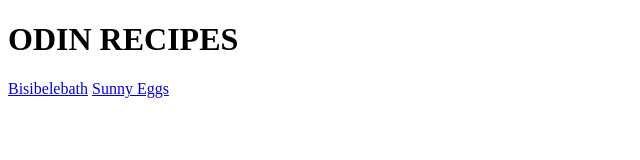
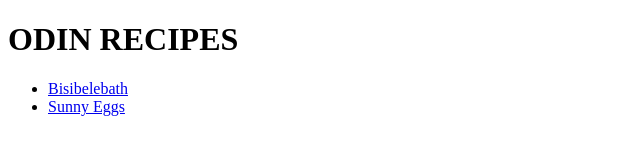
Before and after one commit to Aynahd/odin-recipes, a plain HTML site: page index.html in a window 1280 px wide. Shown: the whole page, without its empty margins (0-640 px from the left). Drawn offline with Linux system fonts and the light colour scheme.

Commit message:
had not added the recipe options in a list, looked stupid.

```diff
--- a/index.html
+++ b/index.html
@@ -7,7 +7,9 @@
     <h1>
         ODIN RECIPES
     </h1>
-    <a href="recipes/bisibelebath.html">Bisibelebath</a>
-    <a href="recipes/eggs.html">Sunny Eggs</a>
+    <ul>
+    <li><a href="recipes/bisibelebath.html">Bisibelebath</a></li>
+    <li><a href="recipes/eggs.html">Sunny Eggs</a></li>
+    </ul>
 </body>
 </html>
```
